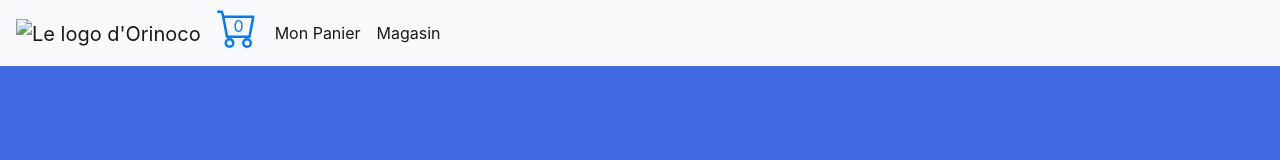
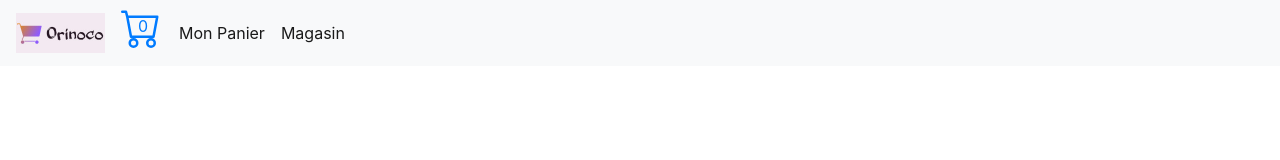
Before and after one commit to dridritwo/auxent_adrien_orinoco, a website built with Vite: page index.html in a window 1280 px wide. Built offline with nearby package versions, Linux system fonts and the light colour scheme; files whose address does not match are found by name.

Commit message:
je crois bien que je vais garder vite

```diff
--- a/index.html
+++ b/index.html
@@ -9,7 +9,7 @@
       content="Se démarquer des grands site e-commerce en créant des applications thématiques ne vendant qu’un seul groupe de produits."
     />
 
-    <link rel="shortcut icon" href="./favicon.ico">
+    <link rel="shortcut icon" href="./icone.png">
 
     <script src="./js/polyfill.js" defer></script>
     <script type="module" src="./src/js/main.js" defer></script>
@@ -18,7 +18,7 @@
   </head>
   <body>
     <nav class="navbar navbar-expand-lg navbar-light bg-light ">
-      <a class="navbar-brand" href="./index.html"><img height="40px" src="./assets/logo.jpg" alt="Le logo d'Orinoco"></a>
+      <a class="navbar-brand" href="./index.html"><img height="40px" src="./src/assets/logo.jpg" alt="Le logo d'Orinoco"></a>
       <a id="cart-icon" href="./panier.html">
           <svg id="cart-svg" xmlns="http://www.w3.org/2000/svg" width="30" height="30" fill="currentColor" class="bi bi-cart" viewBox="0 0 16 16">
             <path d="M0 1.5A.5.5 0 0 1 .5 1H2a.5.5 0 0 1 .485.379L2.89 3H14.5a.5.5 0 0 1 .491.592l-1.5 8A.5.5 0 0 1 13 12H4a.5.5 0 0 1-.491-.408L2.01 3.607 1.61 2H.5a.5.5 0 0 1-.5-.5zM3.102 4l1.313 7h8.17l1.313-7H3.102zM5 12a2 2 0 1 0 0 4 2 2 0 0 0 0-4zm7 0a2 2 0 1 0 0 4 2 2 0 0 0 0-4zm-7 1a1 1 0 1 1 0 2 1 1 0 0 1 0-2zm7 0a1 1 0 1 1 0 2 1 1 0 0 1 0-2z"/>
--- a/package.json
+++ b/package.json
@@ -3,8 +3,9 @@
   "version": "1.0.0",
   "description": "",
   "scripts": {
-    "dev-vite": "vite",
+    "dev-vite": "concurrently \"npm run server\" \"vite --port 3001\"",
     "build-vite": "vite build",
+    "preview-vite": "concurrently \"npm run server\" \"vite preview --port 8080\"",
     "sass": "sass --watch src/scss:dist/css",
     "tests": "karma start --browsers ChromeHeadless",
     "server": "node server/server",
--- a/src/scss/style.scss
+++ b/src/scss/style.scss
@@ -61,7 +61,3 @@
         padding: 0 20vw;
     }
 }
-
-body {
-    background-color: royalblue;
-}
```
Also changed, not shown: article.html (+2 -1 lines), panier.html (+2 -1 lines), icone.png (added), site.webmanifest (deleted), src/assets/logo.jpg (added).
